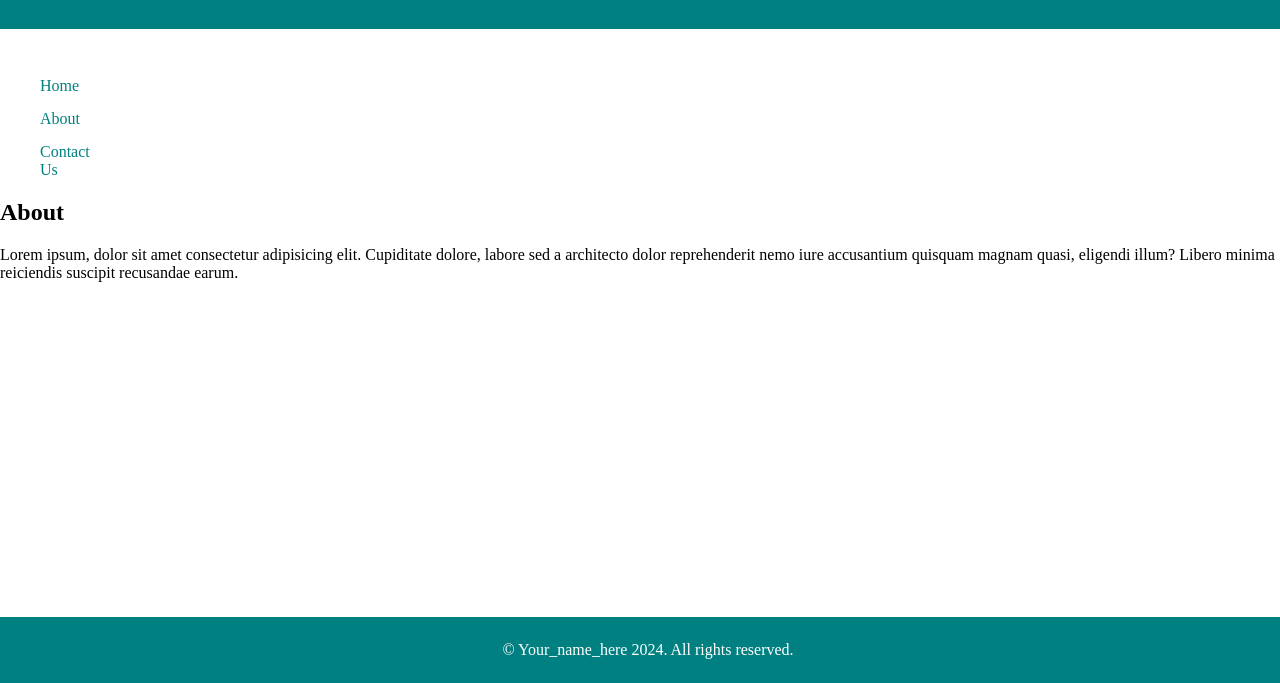
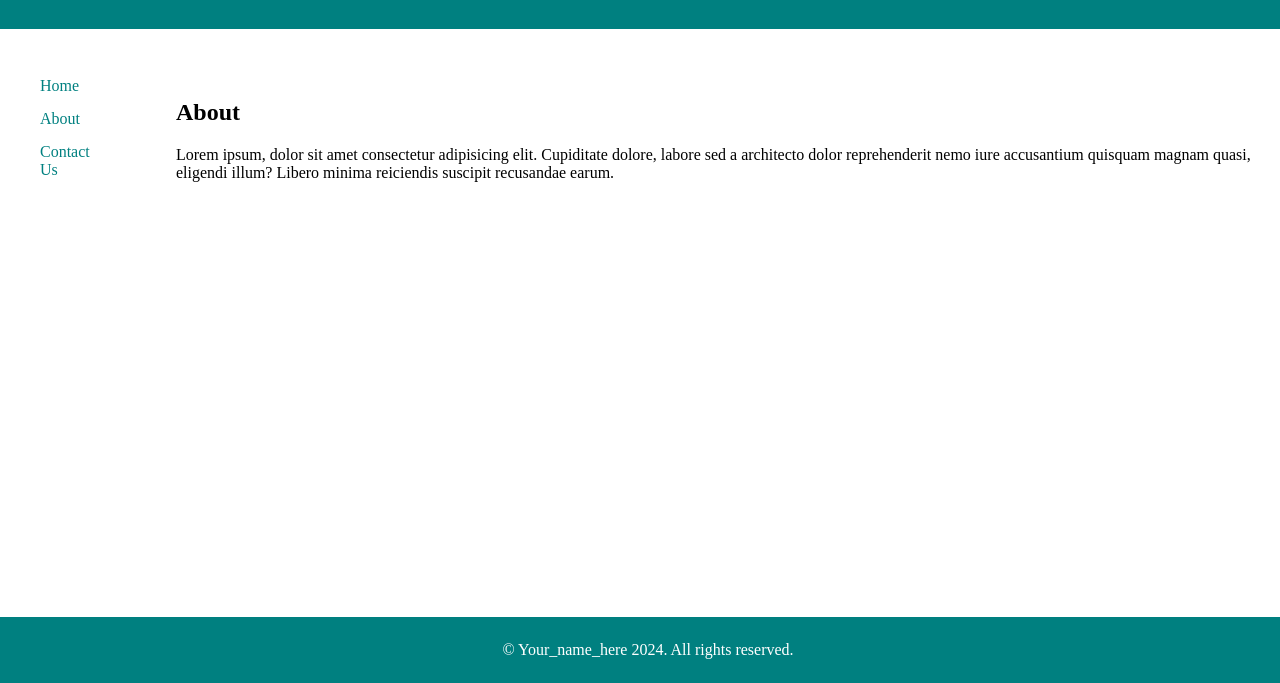
Before and after one commit to zoyamber/acit1620-Lab3, a plain HTML site: page about.html in a window 1280 px wide. Shown: the part 117-800 px from the top of the page. Drawn offline with Linux system fonts and the light colour scheme.

Commit message:
about page

```diff
--- a/about.html
+++ b/about.html
@@ -31,7 +31,7 @@
             </aside>
             <main>
                 <h2>About</h2>
-                <p>Lorem ipsum, dolor sit amet consectetur adipisicing elit. Cupiditate dolore, labore sed a architecto dolor reprehenderit nemo iure accusantium quisquam magnam quasi, eligendi illum? Libero minima reiciendis suscipit recusandae earum.</p>
+                <p class = p4>Lorem ipsum, dolor sit amet consectetur adipisicing elit. Cupiditate dolore, labore sed a architecto dolor reprehenderit nemo iure accusantium quisquam magnam quasi, eligendi illum? Libero minima reiciendis suscipit recusandae earum.</p>
             </main>
         </div>
         <footer>
--- a/styles.css
+++ b/styles.css
@@ -92,8 +92,15 @@ footer{
   text-align: center;
 }
 
+h2 {
+  margin-top: -6rem;
+  margin-left: 11rem;
+}
 
-
+.p4{
+  margin-left: 11rem;
+  margin-top: 1rem;
+}
 
 
 
```
Also changed, not shown: index.html (+3 -3 lines).
